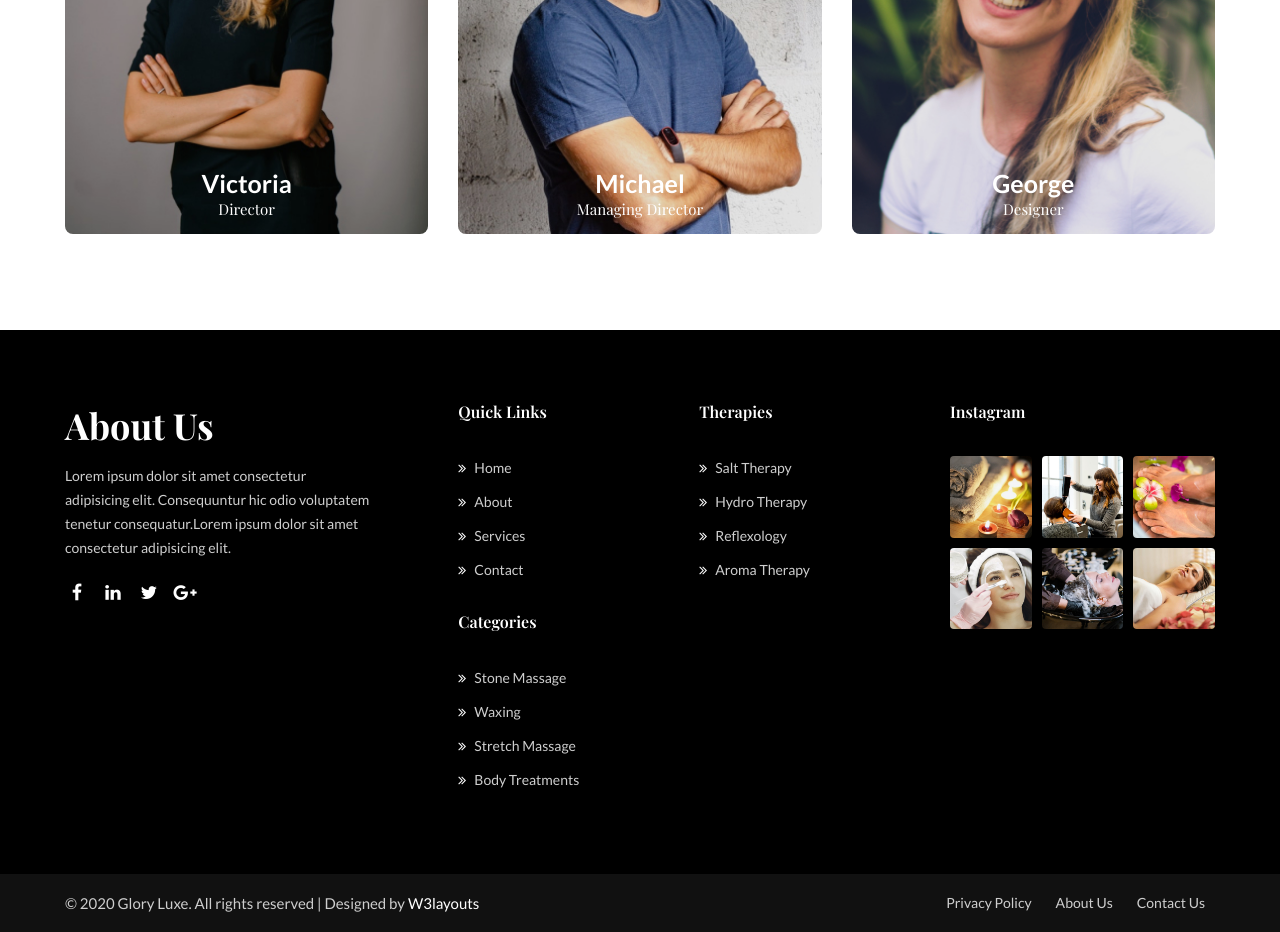
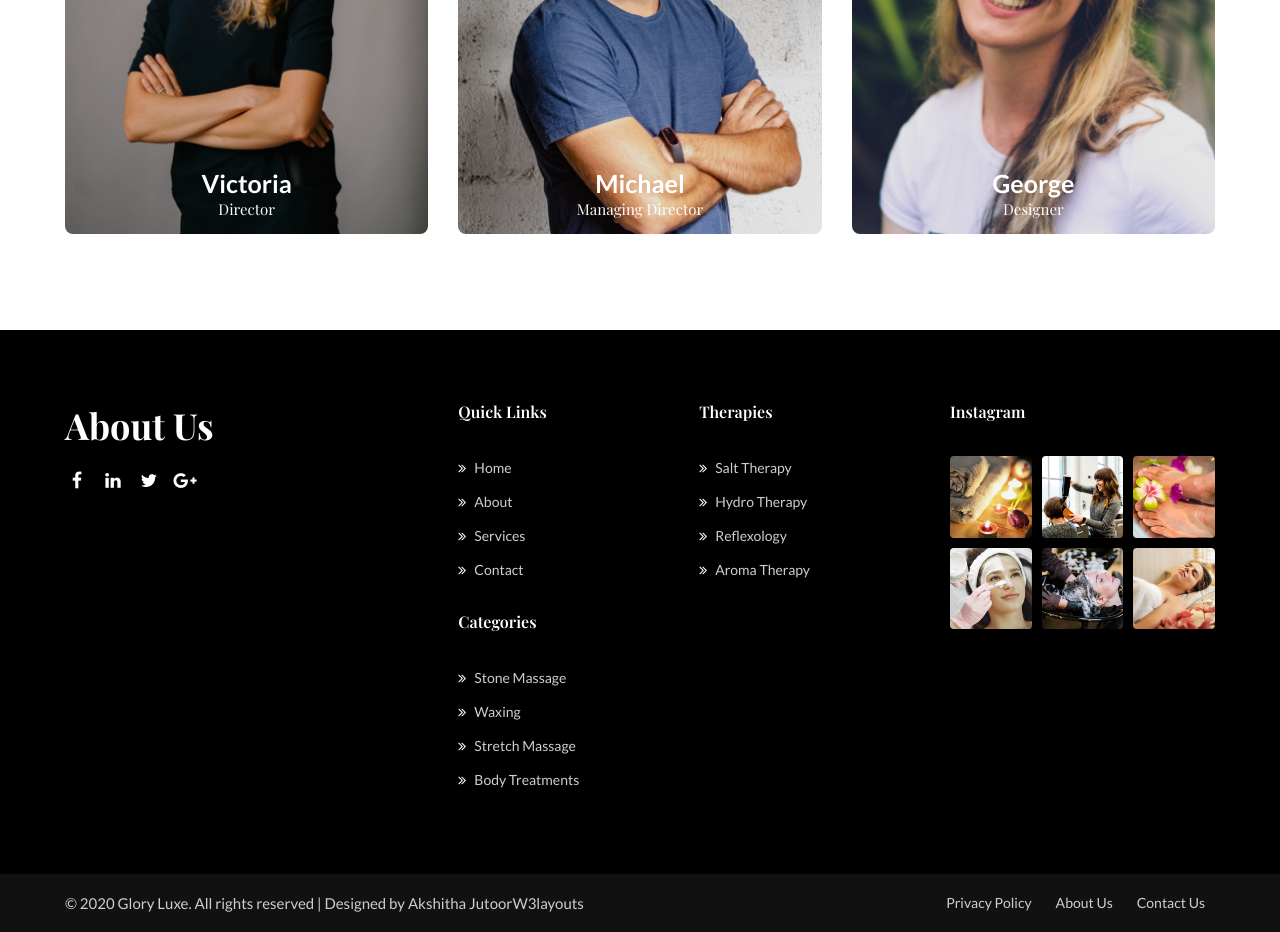
Before and after one commit to Akshitha007/FinalProject, a plain HTML site: page about.html in a window 1280 px wide. Shown: the part 2429-3361 px from the top of the page. Drawn offline with nearby package versions, Linux system fonts and the light colour scheme; a web font is replaced by a local one.

Commit message:
Update about.html

```diff
--- a/about.html
+++ b/about.html
@@ -1,7 +1,4 @@
-<!--
-Author: W3layouts
-Author URL: http://w3layouts.com
--->
+
 <!doctype html>
 <html lang="zxx">
 
@@ -387,9 +384,8 @@ Author URL: http://w3layouts.com
 										<a class="navbar-brand" href="#index.html">
 											<img src="image-path" alt="Your logo" title="Your logo" style="height:35px;" />
 										</a> -->
-									<p class="pr-lg-5">Lorem ipsum dolor sit amet consectetur adipisicing elit.
-										Consequuntur hic odio voluptatem tenetur consequatur.Lorem ipsum dolor sit amet
-										consectetur adipisicing elit. </p>
+									<p class="pr-lg-5">
+										 </p>
 									<div class="columns-2">
 										<ul class="social">
 											<li><a href="#facebook"><span class="fa fa-facebook"
@@ -509,8 +505,7 @@ Author URL: http://w3layouts.com
 				<div class="container">
 					<div class="copyright-footer">
 						<div class="columns text-lg-left">
-							<p>© 2020 Glory Luxe. All rights reserved | Designed by <a
-									href="https://w3layouts.com">W3layouts</a></p>
+							<p>© 2020 Glory Luxe. All rights reserved | Designed by Akshitha JutoorW3layouts</a></p>
 						</div>
 						<ul class="columns text-lg-right">
 							<li><a href="#">Privacy Policy</a>
```
